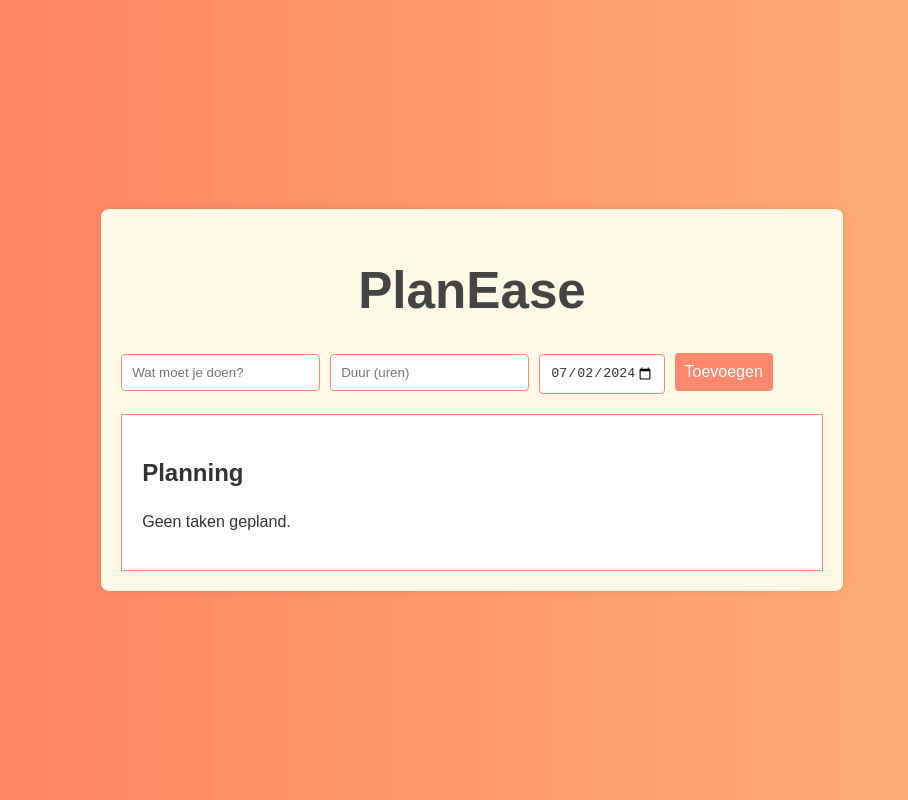
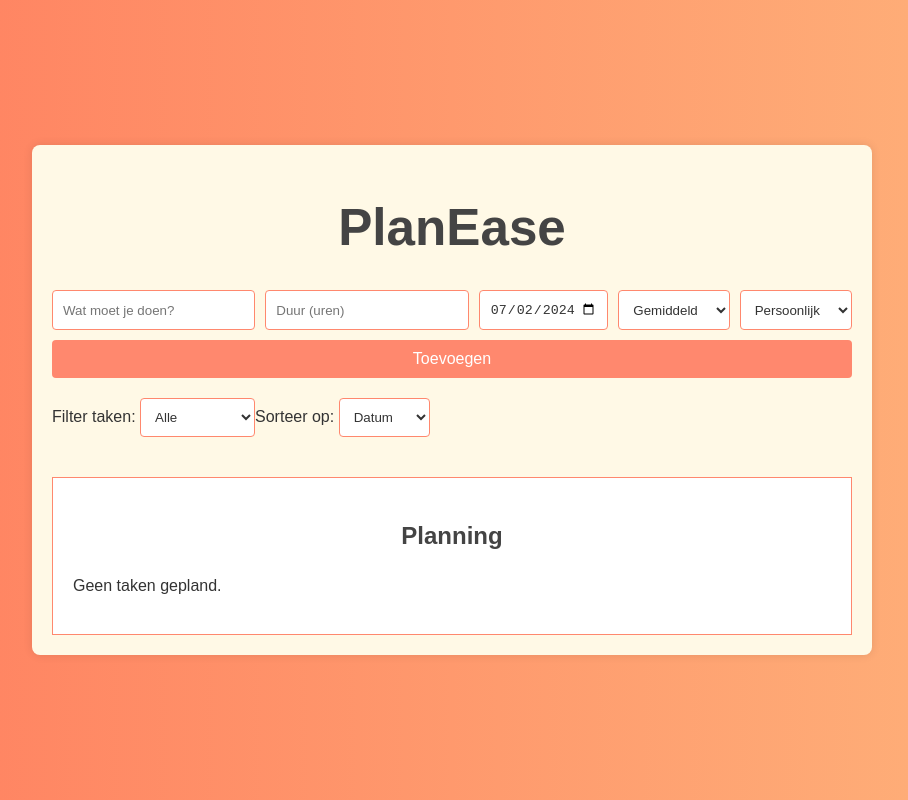
Before and after one commit to KnopperDev/PlanEase, a React (Vite) app in the folder PlanEase/: page / in a window 1280 px wide. Shown: the whole page, without its empty margins (188-1096 px from the left). Built offline with nearby package versions, Linux system fonts and the light colour scheme; the HTML template or start-up script is replaced by a standard one.

Commit message:
filteren

```diff
--- a/PlanEase/src/App.css
+++ b/PlanEase/src/App.css
@@ -6,53 +6,56 @@ body {
   display: flex;
   justify-content: center;
   align-items: center;
-  background: linear-gradient(to right, #ff7e5f, #feb47b); /* Warm gradient background */
-  color: #333; /* Text color */
+  background: linear-gradient(to right, #ff7e5f, #feb47b);
+  color: #333;
 }
 
 .container {
   max-width: 800px;
   width: 100%;
   padding: 20px;
-  background-color: #fff9e6; /* Light pastel yellow background */
+  background-color: #fff9e6;
   border-radius: 8px;
   box-shadow: 0 0 10px rgba(0, 0, 0, 0.1);
   margin: 20px auto;
-  overflow-y: auto; /* Maak de container scrollbaar als dat nodig is */
-  max-height: calc(100vh - 40px); /* Maximale hoogte van de container */
+  overflow-y: auto;
+  max-height: calc(100vh - 40px);
 }
 
-h1 {
+h1, h2 {
   text-align: center;
-  color: #444; /* Heading color */
+  color: #444;
 }
 
 form {
   margin-bottom: 20px;
+  display: flex;
+  flex-wrap: wrap;
+  gap: 10px;
 }
 
-input, button {
+input, button, select {
   padding: 10px;
-  margin-right: 10px;
-  border: 1px solid #ff886e; /* Border color matching the gradient */
-  border-radius: 4px; /* Rounded corners */
+  border: 1px solid #ff886e;
+  border-radius: 4px;
+  flex-grow: 1;
 }
 
-input {
-  background-color: #fff; /* Light background closer to white */
-  color: #333; /* Input text color */
+input, select {
+  background-color: #fff;
+  color: #333;
 }
 
 button {
-  background-color: #ff886e; /* Button background matching gradient */
-  color: white; /* Button text color */
-  border: none; /* Remove border */
-  cursor: pointer; /* Pointer cursor on hover */
-  transition: background-color 0.3s ease; /* Smooth transition for hover effect */
+  background-color: #ff886e;
+  color: white;
+  border: none;
+  cursor: pointer;
+  transition: background-color 0.3s ease;
 }
 
 button:hover {
-  background-color: #ffa07a; /* Lighter button background on hover */
+  background-color: #ffa07a;
 }
 
 ul {
@@ -62,17 +65,18 @@ ul {
 
 li {
   padding: 10px;
-  border: 1px solid #ff886e; /* Border color matching the gradient */
+  border: 1px solid #ff886e;
   margin-bottom: 10px;
-  background-color: #fff; /* List item background closer to white */
+  background-color: #fff;
 }
 
 .schedule {
   margin-top: 20px;
   padding: 20px;
-  border: 1px solid #ff886e; /* Border color matching the gradient */
-  background-color: #fff; /* Schedule background closer to white */
+  border: 1px solid #ff886e;
+  background-color: #fff;
 }
+
 .task-buttons button {
   background: none;
   border: none;
@@ -80,3 +84,49 @@ li {
   margin-left: 5px;
   cursor: pointer;
 }
+
+/* Nieuwe stijlen voor de toegevoegde elementen */
+
+#filter {
+  margin-bottom: 20px;
+  padding: 10px;
+  border: 1px solid #ff886e;
+  border-radius: 4px;
+  background-color: #fff;
+  color: #333;
+}
+
+.task-details {
+  margin-top: 5px;
+  font-size: 0.9em;
+  color: #666;
+}
+
+.priority-high {
+  color: #d9534f;
+}
+
+.priority-medium {
+  color: #f0ad4e;
+}
+
+.priority-low {
+  color: #5bc0de;
+}
+
+.category {
+  font-style: italic;
+}
+
+.edit-form {
+  display: flex;
+  flex-wrap: wrap;
+  gap: 10px;
+  margin-top: 10px;
+}
+
+.edit-form input,
+.edit-form select,
+.edit-form button {
+  flex-grow: 1;
+}
--- a/PlanEase/src/App.jsx
+++ b/PlanEase/src/App.jsx
@@ -1,4 +1,4 @@
-import React, { useState } from 'react';
+import React, { useState, useEffect } from 'react';
 import TaskInput from './assets/components/TaskInput';
 import TaskList from './assets/components/TaskList';
 import Schedule from './assets/components/Schedule';
@@ -6,6 +6,17 @@ import './App.css';
 
 const App = () => {
   const [tasks, setTasks] = useState([]);
+  const [filter, setFilter] = useState('all');
+  const [sortBy, setSortBy] = useState('deadline');
+
+  useEffect(() => {
+    const storedTasks = JSON.parse(localStorage.getItem('tasks')) || [];
+    setTasks(storedTasks);
+  }, []);
+
+  useEffect(() => {
+    localStorage.setItem('tasks', JSON.stringify(tasks));
+  }, [tasks]);
 
   const addTask = (task) => {
     setTasks([...tasks, task]);
@@ -16,24 +27,62 @@ const App = () => {
       i === index ? { ...task, status } : task
     );
     setTasks(updatedTasks);
-    // Hier kan de planning automatisch worden aangepast op basis van de status
-    // updatePlanning();
   };
 
   const editTask = (index, updatedTask) => {
     const updatedTasks = [...tasks];
     updatedTasks[index] = updatedTask;
     setTasks(updatedTasks);
-    // Hier kan de planning automatisch worden aangepast op basis van de wijziging
-    // updatePlanning();
   };
+
+  const filteredTasks = tasks.filter(task => {
+    if (filter === 'all') return true;
+    return task.status === filter;
+  });
+
+  // Functie om taken te sorteren
+  const sortTasks = (tasks) => {
+    return tasks.sort((a, b) => {
+      if (sortBy === 'deadline') {
+        return new Date(a.deadline) - new Date(b.deadline);
+      } else if (sortBy === 'priority') {
+        const priorityOrder = { high: 0, medium: 1, low: 2 };
+        if (a.priority !== b.priority) {
+          return priorityOrder[a.priority] - priorityOrder[b.priority];
+        } else {
+          // Als prioriteiten gelijk zijn, sorteer dan op deadline
+          return new Date(a.deadline) - new Date(b.deadline);
+        }
+      }
+    });
+  };
+
+  const sortedAndFilteredTasks = sortTasks(filteredTasks);
 
   return (
     <div className="container">
       <h1>PlanEase</h1>
       <TaskInput addTask={addTask} />
-      <TaskList tasks={tasks} updateTaskStatus={updateTaskStatus} editTask={editTask} />
-      <Schedule tasks={tasks} />
+      <div>
+        <label htmlFor="filter">Filter taken: </label>
+        <select id="filter" value={filter} onChange={(e) => setFilter(e.target.value)}>
+          <option value="all">Alle</option>
+          <option value="pending">Openstaand</option>
+          <option value="done">Afgerond</option>
+          <option value="missed">Gemist</option>
+        </select>
+        <label htmlFor="sort">Sorteer op: </label>
+        <select id="sort" value={sortBy} onChange={(e) => setSortBy(e.target.value)}>
+          <option value="deadline">Datum</option>
+          <option value="priority">Prioriteit</option>
+        </select>
+      </div>
+      <TaskList
+        tasks={sortedAndFilteredTasks}
+        updateTaskStatus={updateTaskStatus}
+        editTask={editTask}
+      />
+      <Schedule tasks={sortedAndFilteredTasks} />
     </div>
   );
 };
--- a/PlanEase/src/assets/components/Schedule.jsx
+++ b/PlanEase/src/assets/components/Schedule.jsx
@@ -1,19 +1,28 @@
 import React from 'react';
 
 const Schedule = ({ tasks }) => {
-  // Filter taken die niet de status "done" hebben
   const filteredTasks = tasks.filter(task => task.status !== 'done');
+
+  const sortedTasks = filteredTasks.sort((a, b) => {
+    if (a.priority === b.priority) {
+      return new Date(a.deadline) - new Date(b.deadline);
+    }
+    const priorityOrder = { high: 0, medium: 1, low: 2 };
+    return priorityOrder[a.priority] - priorityOrder[b.priority];
+  });
 
   return (
     <div className="schedule">
       <h2>Planning</h2>
-      {filteredTasks.length === 0 ? (
+      {sortedTasks.length === 0 ? (
         <p>Geen taken gepland.</p>
       ) : (
         <ul>
-          {filteredTasks.map((task, index) => (
+          {sortedTasks.map((task, index) => (
             <li key={index}>
               <strong>{task.title}</strong> - {task.duration} uur - Deadline: {task.deadline}
+              <br />
+              Prioriteit: {task.priority} - Categorie: {task.category}
             </li>
           ))}
         </ul>
--- a/PlanEase/src/assets/components/TaskInput.jsx
+++ b/PlanEase/src/assets/components/TaskInput.jsx
@@ -3,54 +3,36 @@ import React, { useState } from 'react';
 const TaskInput = ({ addTask }) => {
   const [title, setTitle] = useState('');
   const [duration, setDuration] = useState('');
-  const [deadline, setDeadline] = useState(getTodayDate()); // Huidige datum als standaardwaarde
+  const [deadline, setDeadline] = useState(getTodayDate());
+  const [priority, setPriority] = useState('medium');
+  const [category, setCategory] = useState('personal');
 
-  // Functie om de huidige datum te krijgen in het formaat YYYY-MM-DD
   function getTodayDate() {
     const today = new Date();
-    const year = today.getFullYear();
-    let month = today.getMonth() + 1;
-    let day = today.getDate();
-
-    // Voeg een 0 toe aan maanden/dagen kleiner dan 10 voor juiste datumnotatie
-    if (month < 10) {
-      month = '0' + month;
-    }
-    if (day < 10) {
-      day = '0' + day;
-    }
-
-    return `${year}-${month}-${day}`;
+    return today.toISOString().split('T')[0];
   }
 
-  // Functie om de maximale datum te krijgen (1 jaar vooruit)
   function getMaxDate() {
-    const today = new Date();
-    const maxDate = new Date(today.getFullYear() + 1, today.getMonth(), today.getDate());
-    const year = maxDate.getFullYear();
-    let month = maxDate.getMonth() + 1;
-    let day = maxDate.getDate();
+    const maxDate = new Date();
+    maxDate.setFullYear(maxDate.getFullYear() + 1);
+    return maxDate.toISOString().split('T')[0];
+  }
 
-    // Voeg een 0 toe aan maanden/dagen kleiner dan 10 voor juiste datumnotatie
-    if (month < 10) {
-      month = '0' + month;
-    }
-    if (day < 10) {
-      day = '0' + day;
-    }
-
-    return `${year}-${month}-${day}`;
-  }
+  const isValidDeadline = (date) => {
+    return new Date(date) >= new Date(getTodayDate());
+  };
 
   const handleSubmit = (e) => {
     e.preventDefault();
-    if (title && duration && deadline) {
-      addTask({ title, duration, deadline, status: 'pending' });
+    if (title && duration && deadline && isValidDeadline(deadline)) {
+      addTask({ title, duration, deadline, priority, category, status: 'pending' });
       setTitle('');
       setDuration('');
-      setDeadline(getTodayDate()); // Reset de deadline naar de huidige datum
+      setDeadline(getTodayDate());
+      setPriority('medium');
+      setCategory('personal');
     } else {
-      alert('Vul alle velden in: titel, duur en deadline.');
+      alert('Vul alle velden correct in. De deadline mag niet in het verleden liggen.');
     }
   };
 
@@ -74,10 +56,20 @@ const TaskInput = ({ addTask }) => {
         type="date"
         value={deadline}
         onChange={(e) => setDeadline(e.target.value)}
-        min={getTodayDate()} // Stel de minimum datum in op de huidige datum
-        max={getMaxDate()} // Stel de maximum datum in op 1 jaar vooruit
+        min={getTodayDate()}
+        max={getMaxDate()}
         required
       />
+      <select value={priority} onChange={(e) => setPriority(e.target.value)}>
+        <option value="high">Hoog</option>
+        <option value="medium">Gemiddeld</option>
+        <option value="low">Laag</option>
+      </select>
+      <select value={category} onChange={(e) => setCategory(e.target.value)}>
+        <option value="personal">Persoonlijk</option>
+        <option value="work">Werk</option>
+        <option value="study">Studie</option>
+      </select>
       <button type="submit">Toevoegen</button>
     </form>
   );
--- a/PlanEase/src/assets/components/TaskList.jsx
+++ b/PlanEase/src/assets/components/TaskList.jsx
@@ -7,23 +7,24 @@ const TaskList = ({ tasks, updateTaskStatus, editTask }) => {
   const [editTitle, setEditTitle] = useState('');
   const [editDuration, setEditDuration] = useState('');
   const [editDeadline, setEditDeadline] = useState('');
+  const [editPriority, setEditPriority] = useState('');
+  const [editCategory, setEditCategory] = useState('');
 
   const handleStatusChange = (index, status) => {
     updateTaskStatus(index, status);
   };
 
-  const handleEditClick = (index, title, duration, deadline) => {
+  const handleEditClick = (index, task) => {
     setEditIndex(index);
-    setEditTitle(title);
-    setEditDuration(duration);
-    setEditDeadline(deadline);
+    setEditTitle(task.title);
+    setEditDuration(task.duration);
+    setEditDeadline(task.deadline);
+    setEditPriority(task.priority);
+    setEditCategory(task.category);
   };
 
   const handleEditCancel = () => {
     setEditIndex(-1);
-    setEditTitle('');
-    setEditDuration('');
-    setEditDeadline('');
   };
 
   const handleEditSubmit = (index) => {
@@ -31,13 +32,12 @@ const TaskList = ({ tasks, updateTaskStatus, editTask }) => {
       title: editTitle,
       duration: editDuration,
       deadline: editDeadline,
-      status: tasks[index].status // Behoud de oorspronkelijke status
+      priority: editPriority,
+      category: editCategory,
+      status: tasks[index].status
     };
     editTask(index, updatedTask);
     setEditIndex(-1);
-    setEditTitle('');
-    setEditDuration('');
-    setEditDeadline('');
   };
 
   return (
@@ -67,29 +67,42 @@ const TaskList = ({ tasks, updateTaskStatus, editTask }) => {
                 onChange={(e) => setEditDeadline(e.target.value)}
                 required
               />
+              <select value={editPriority} onChange={(e) => setEditPriority(e.target.value)}>
+                <option value="high">Hoog</option>
+                <option value="medium">Gemiddeld</option>
+                <option value="low">Laag</option>
+              </select>
+              <select value={editCategory} onChange={(e) => setEditCategory(e.target.value)}>
+                <option value="personal">Persoonlijk</option>
+                <option value="work">Werk</option>
+                <option value="study">Studie</option>
+              </select>
               <button type="button" onClick={handleEditCancel}>
-                <FontAwesomeIcon icon={faTimes} /> {/* Annuleren met icoon */}
+                <FontAwesomeIcon icon={faTimes} />
               </button>
               <button type="submit">
-                <FontAwesomeIcon icon={faCheck} /> {/* Opslaan met icoon */}
+                <FontAwesomeIcon icon={faCheck} />
               </button>
             </form>
           ) : (
             <div>
               <strong>{task.title}</strong> - {task.duration} uur - {task.deadline} - {task.status}
-              <div>
+              <div className={`task-details priority-${task.priority}`}>
+                Prioriteit: {task.priority} - <span className="category">Categorie: {task.category}</span>
+              </div>
+              <div className="task-buttons">
                 {task.status !== 'done' && (
                   <button onClick={() => handleStatusChange(index, 'done')}>
-                    <FontAwesomeIcon icon={faCheck} /> {/* Gedaan met icoon */}
+                    <FontAwesomeIcon icon={faCheck} />
                   </button>
                 )}
                 {task.status !== 'missed' && (
                   <button onClick={() => handleStatusChange(index, 'missed')}>
-                    <FontAwesomeIcon icon={faTimes} /> {/* Gemist met icoon */}
+                    <FontAwesomeIcon icon={faTimes} />
                   </button>
                 )}
-                <button onClick={() => handleEditClick(index, task.title, task.duration, task.deadline)}>
-                  <FontAwesomeIcon icon={faEdit} /> {/* Bewerken met icoon */}
+                <button onClick={() => handleEditClick(index, task)}>
+                  <FontAwesomeIcon icon={faEdit} />
                 </button>
               </div>
             </div>
```
